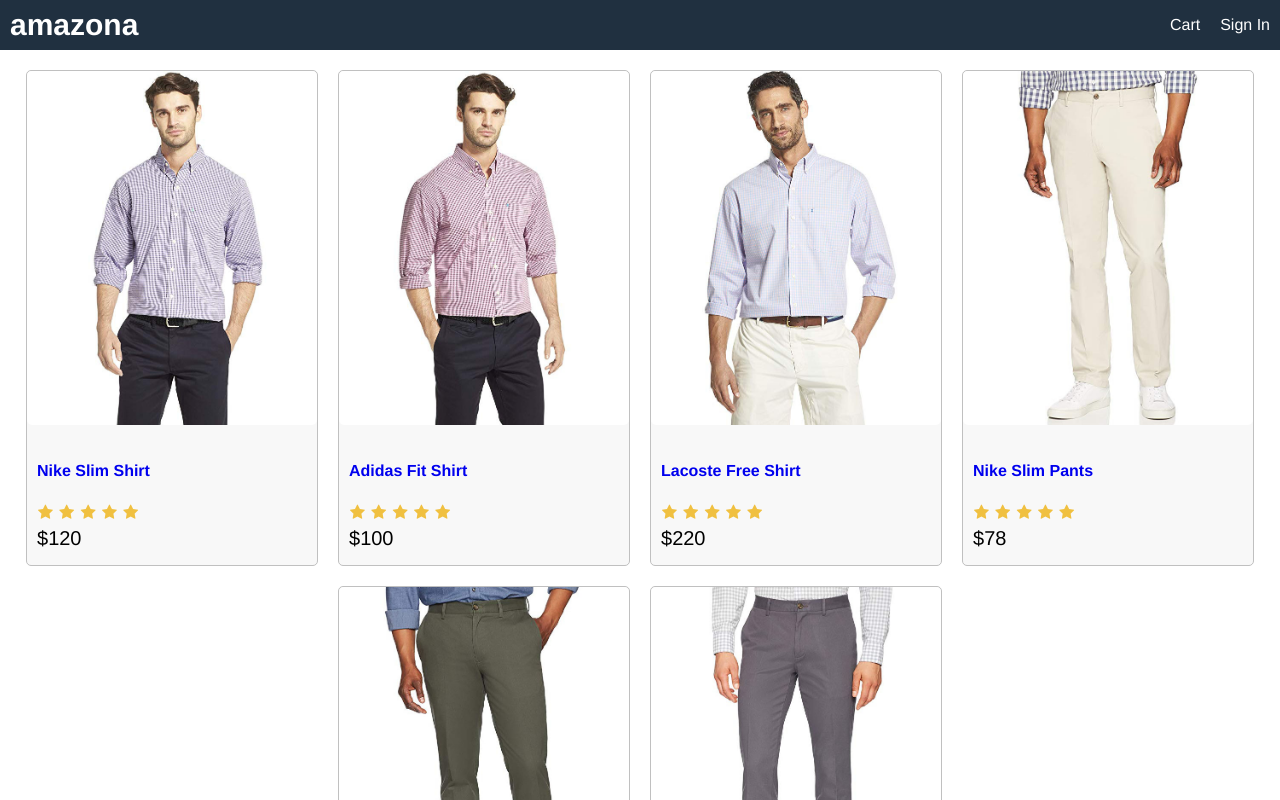
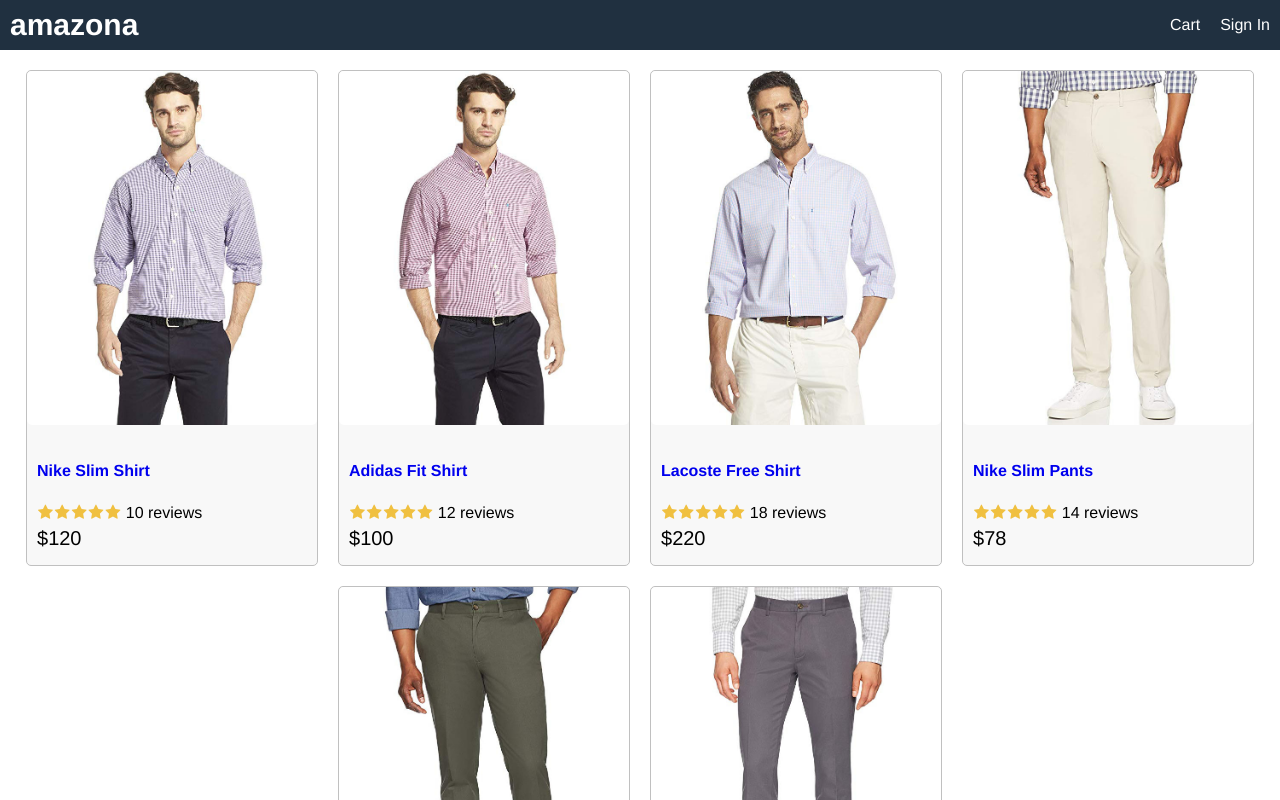
Before and after one commit to samuelfcf/amazona-ecommerce, a React (Create React App) app in the folder frontend/: page / in a window 1280 px wide. Shown: the top 800 px of the page. Built offline with nearby package versions, Linux system fonts and the light colour scheme.

Commit message:
create Product component

```diff
--- a/frontend/src/App.js
+++ b/frontend/src/App.js
@@ -1,7 +1,9 @@
 import React from "react";
 import data from "./data";
 
-function App() {
+import Product from "./components/Product";
+
+const App = () => {
   return (
     <div className="grid-container">
       <header className="row">
@@ -20,46 +22,7 @@
       <main>
         <div className="row center">
           {data.products.map((product) => (
-            <div key={product._id} className="card">
-              <a href={`/product/${product._id}`}>
-                <img
-                  className="medium"
-                  src={product.image}
-                  alt={product.name}
-                />
-              </a>
-
-              <div className="card-body">
-                <a href={`/product/${product._id}`}>
-                  <h2>{product.name}</h2>
-                </a>
-
-                <div className="rating">
-                  <span>
-                    {" "}
-                    <i className="fa fa-star"></i>{" "}
-                  </span>
-                  <span>
-                    {" "}
-                    <i className="fa fa-star"></i>{" "}
-                  </span>
-                  <span>
-                    {" "}
-                    <i className="fa fa-star"></i>{" "}
-                  </span>
-                  <span>
-                    {" "}
-                    <i className="fa fa-star"></i>{" "}
-                  </span>
-                  <span>
-                    {" "}
-                    <i className="fa fa-star"></i>{" "}
-                  </span>
-                </div>
-
-                <div className="price">${product.price}</div>
-              </div>
-            </div>
+            <Product key={product._id} product={product}/>
           ))}
         </div>
       </main>
--- /dev/null
+++ b/frontend/src/components/Product/index.js
@@ -0,0 +1,42 @@
+import React from "react";
+
+const Product = (props) => {
+
+  const {product} = props;
+  return (
+    <div key={product._id} className="card">
+    <a href={`/product/${product._id}`}>
+      <img className="medium" src={product.image} alt={product.name} />
+    </a>
+
+    <div className="card-body">
+      <a href={`/product/${product._id}`}>
+        <h2>{product.name}</h2>
+      </a>
+
+      <div className="rating">
+        <span>
+          <i className="fa fa-star"></i>
+        </span>
+        <span>
+          <i className="fa fa-star"></i>
+        </span>
+        <span>
+          <i className="fa fa-star"></i>
+        </span>
+        <span>
+          <i className="fa fa-star"></i>
+        </span>
+        <span>
+          <i className="fa fa-star"></i>
+        </span>{" "}
+        {product.numReviews} reviews
+      </div>
+
+      <div className="price">${product.price}</div>
+    </div>
+  </div>
+  );
+};
+
+export default Product;
```
